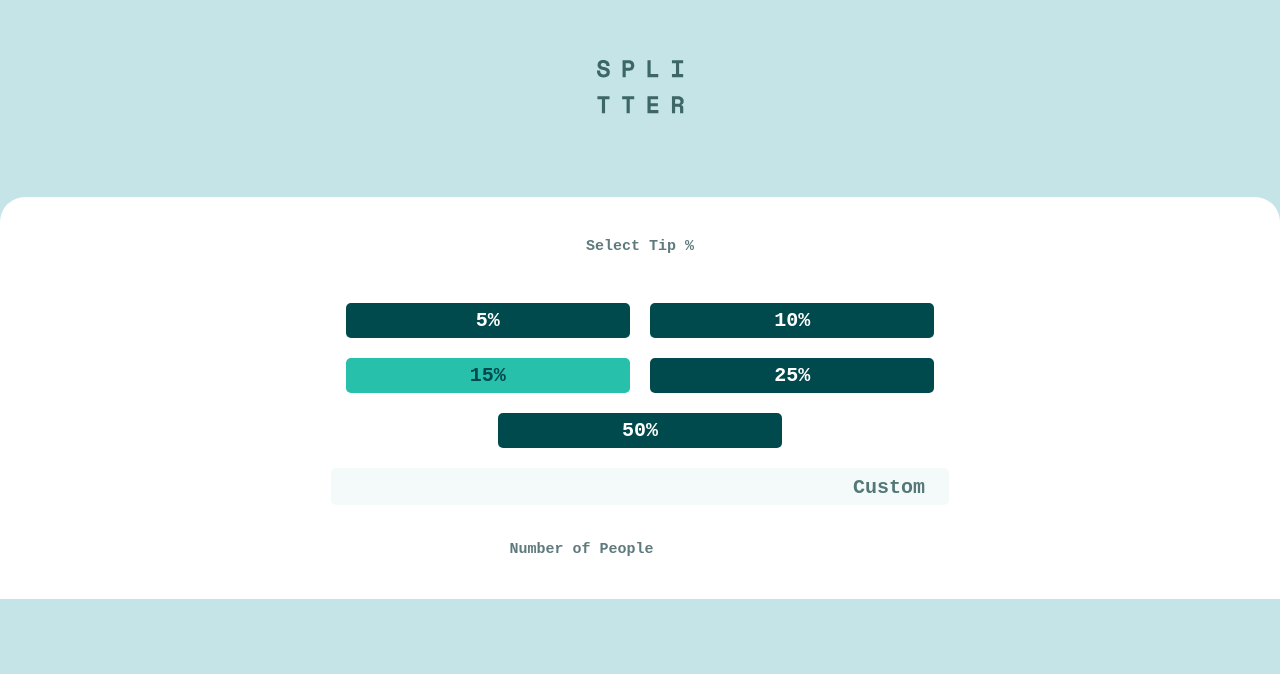
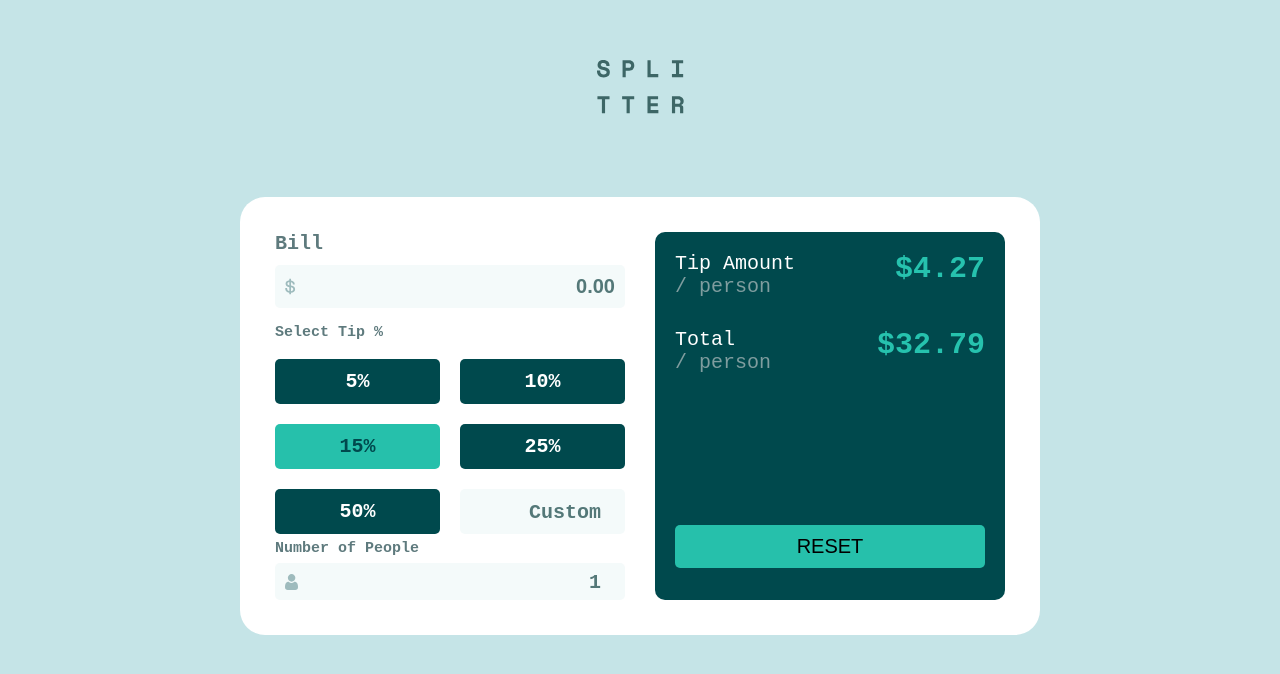
Before and after one commit to shagariboy/tipcalculator-react-app, a React (Create React App) app: page / in a window 1280 px wide. Shown: the part 140-814 px from the top of the page. Built offline with nearby package versions, Linux system fonts and the light colour scheme.

Commit message:
more commits

```diff
--- a/src/App.css
+++ b/src/App.css
@@ -23,3 +23,154 @@ body {
   margin-top: 150px;
   margin-bottom: 200px;
 }
+
+.bill-container {
+  width: 100%;
+  color: #5e7a7d;
+  font-size: 10px;
+  display: flex;
+  flex-direction: column;
+  gap: 1rem;
+}
+
+.bill-input {
+  border: none;
+  outline: none;
+  padding: 10px;
+  border-radius: 5px;
+  width: 100%;
+  font-size: 20px;
+  background-color: hsl(189, 41%, 97%);
+  text-align: right;
+  color: hsl(183, 100%, 15%);
+  font-weight: 700;
+}
+
+.bill-input {
+  background-image: url(./images/icon-dollar.svg);
+  background-repeat: no-repeat;
+  background-position: 10px 50%;
+}
+.calc-container {
+  background-color: white;
+  width: 800px;
+  border-radius: 2.5rem;
+  display: flex;
+  flex-direction: row;
+  justify-content: space-between;
+  gap: 3rem;
+  padding: 3.5rem;
+}
+
+.result {
+  background-color: hsl(183, 100%, 15%);
+  color: white;
+  border: none;
+  outline: none;
+  padding: 20px;
+  border-radius: 10px;
+  width: 100%;
+  height: 100%;
+  margin-left: auto;
+  font-size: 20px;
+  display: flex;
+  flex-direction: column;
+  gap: 40%;
+  /* justify-content: space-between; */
+}
+
+.figures {
+  display: flex;
+  flex-direction: column;
+  justify-content: center;
+  gap: 3rem;
+  width: 100%;
+  margin-bottom: 20px;
+}
+
+.partOne {
+  display: flex;
+  flex-direction: column;
+  gap: 1rem;
+  width: 50%;
+}
+.partTwo {
+  display: flex;
+  flex-direction: column;
+  gap: 1rem;
+  width: 50%;
+}
+.tip-amount,
+.total {
+  display: flex;
+  justify-content: space-between;
+}
+
+.amount {
+  display: flex;
+  /* margin-top: 10px; */
+  font-weight: 600;
+  color: #26c2ae;
+  font-size: 30px;
+}
+.text {
+  display: flex;
+  flex-direction: column;
+  gap: 0px;
+}
+
+.text p {
+  margin-bottom: 0px;
+}
+
+.person {
+  color: #7f9d9f;
+  margin-top: 0px;
+}
+.reset-btn {
+  width: 100%;
+  background-color: hsl(172, 67%, 45%);
+  border: none;
+  outline: none;
+  border-radius: 5px;
+  padding: 10px;
+  font-size: 20px;
+  font-weight: 500;
+  margin-bottom: auto !important;
+}
+
+@media (max-width: 500px) {
+  .main-container {
+    margin-top: 50px;
+    margin-bottom: 50px;
+  }
+  .calc-container {
+    width: 100%;
+    flex-direction: column;
+    gap: 3rem;
+    padding: 40px 20px 30px;
+  }
+  .result {
+    width: 100%;
+    margin-left: 0px;
+  }
+  .figures {
+    flex-direction: column;
+    gap: 2rem;
+    width: 100%;
+    margin-bottom: 20px;
+  }
+  .partOne {
+    width: 100%;
+  }
+  .partTwo {
+    width: 100%;
+  }
+  .amount {
+    font-size: 20px;
+  }
+  .reset-btn {
+    width: 100%;
+    margin-bottom: 0px !important;
+  }
+}
--- a/src/App.js
+++ b/src/App.js
@@ -1,15 +1,34 @@
-
-import './App.css';
-import Header from './Components/Header';
-import TipCalculator from './Components/TipCalculator/TipCalculator';
+import "./App.css";
+import BillContainer from "./Components/BillContainer";
+import Header from "./Components/Header";
+import TipCalculator from "./Components/TipCalculator/TipCalculator";
+import Result from "./Components/Result";
 
 function App() {
+  // const billInput = document.querySelector(".bill-input");
+
+  // billInput.value = "0.00";
+  // let billValue = 0.0;
+  // billInput.addEventListener("input", () => {
+  //   billValue = parseFloat(billInput.value);
+  // });
+
   return (
     <div className="main-container">
       <Header />
-      <TipCalculator/>
+      <div className="calc-container">
+        <div className="partOne">
+          <BillContainer />
+          <TipCalculator />
+        </div>
+        <div className="partTwo">
+          <Result />
+        </div>
+      </div>
     </div>
   );
 }
 
 export default App;
+
+// billInput = { billInput };
--- /dev/null
+++ b/src/Components/BillContainer.js
@@ -0,0 +1,15 @@
+import React from "react";
+
+export default function BillContainer() {
+  return (
+    <div className="bill-container">
+      <h1>Bill</h1>
+      <input
+        className="bill-input"
+        type="text"
+        name="bill"
+        placeholder="0.00"
+      />
+    </div>
+  );
+}
--- /dev/null
+++ b/src/Components/Result.js
@@ -0,0 +1,30 @@
+import React from "react";
+
+export default function Result() {
+  return (
+    <div className="result">
+      <div className="figures">
+        <div className="tip-amount">
+          <div className="text">
+            <p>Tip Amount</p>
+            <div className="person">/ person</div>
+          </div>
+          <div className="amount" id="tip-amount">
+            $4.27
+          </div>
+        </div>
+        <div className="total">
+          <div className="text">
+            <p>Total</p>
+            <div className="person">/ person</div>
+          </div>
+          <div className="amount" id="total-amount">
+            $32.79
+          </div>
+        </div>
+      </div>
+
+      <button className="reset-btn">RESET</button>
+    </div>
+  );
+}
--- a/src/Components/TipCalculator/TipCalculator.css
+++ b/src/Components/TipCalculator/TipCalculator.css
@@ -1,16 +1,3 @@
-.tip-calculator {
-    background-color: white;
-    width: 100%;
-    border-top-left-radius: 2.5rem;
-    border-top-right-radius: 2.5rem;
-    display: flex;
-    flex-direction: column;
-    align-items: center;
-    justify-content: center;
-    gap: 3rem;
-    padding: 3.5rem;
-}
-
 .label-wrapper {
   display: flex;
   align-items: center;
@@ -36,7 +23,8 @@
   opacity: 1;
 }
 
-.input-text {
+.input-text,
+.people-input {
   background-color: #f4fafa;
   border: none;
   width: 100%;
@@ -47,6 +35,12 @@
   text-align: right;
   color: #00494d;
   padding: 0.5rem 2.4rem;
+}
+
+.people-input {
+  background-image: url(../../images/icon-person.svg);
+  background-repeat: no-repeat;
+  background-position: 10px 50%;
 }
 
 .input-text:focus {
@@ -60,16 +54,14 @@ input::placeholder {
 }
 
 .btn-wrapper {
-    display: flex;
-    align-items: center;
-    justify-content: center;
-    flex-wrap: wrap;
+  display: grid;
+  grid-template-columns: repeat(2, 1fr);
   gap: 2rem;
   padding-top: 1.2rem;
 }
 
 .btn {
-    width: 46%;
+  height: 45px;
   text-align: center;
   background-color: #00494d;
   color: white;
@@ -79,6 +71,9 @@ input::placeholder {
   padding: 0.6rem 0;
   cursor: pointer;
   transition: all 0.5s ease;
+  display: flex;
+  align-items: center;
+  justify-content: center;
 }
 
 .btn:hover {
--- a/src/Components/TipCalculator/TipCalculator.js
+++ b/src/Components/TipCalculator/TipCalculator.js
@@ -1,5 +1,5 @@
 import { Component } from "react";
-import "./TipCalculator.css"
+import "./TipCalculator.css";
 
 class TipCalculator extends Component {
   render() {
@@ -14,13 +14,26 @@ class TipCalculator extends Component {
           <div className="btn tip btn-active">15%</div>
           <div className="btn tip">25%</div>
           <div className="btn tip">50%</div>
-                    <input className="input-text" type="text" name="tip" id="tip" placeholder="Custom" />
+          <input
+            className="input-text"
+            type="text"
+            name="tip"
+            id="tip"
+            placeholder="Custom"
+          />
         </div>
         <div className="people-container">
           <div className="label-wrapper">
             <label htmlFor="people">Number of People</label>
             <div className="error-note">Can't be zero</div>
           </div>
+          <input
+            className="people-input"
+            type="text"
+            name="people"
+            id="people"
+            placeholder="1"
+          />
         </div>
       </div>
     );
```
Also changed, not shown: src/images/icon-dollar.svg (added), src/images/icon-person.svg (added). Lines whose indentation alone changed are shown as unchanged.
